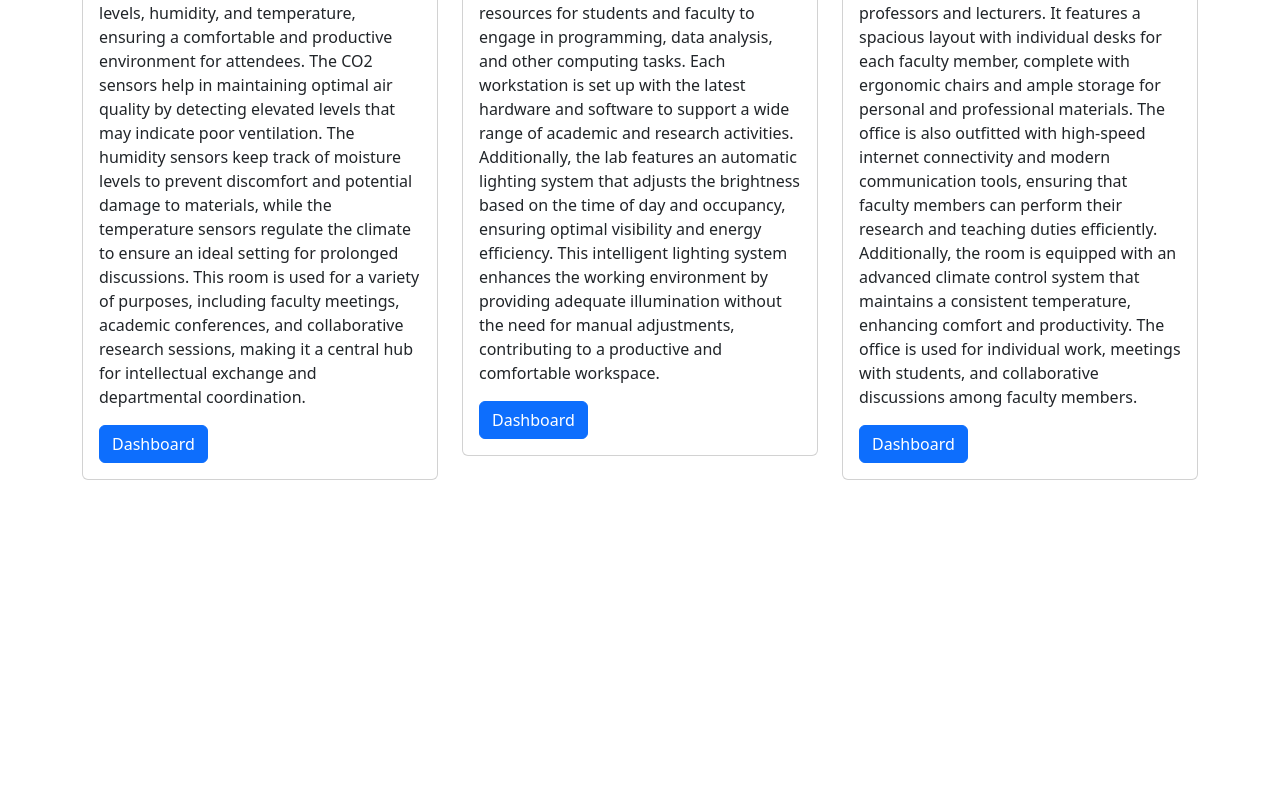
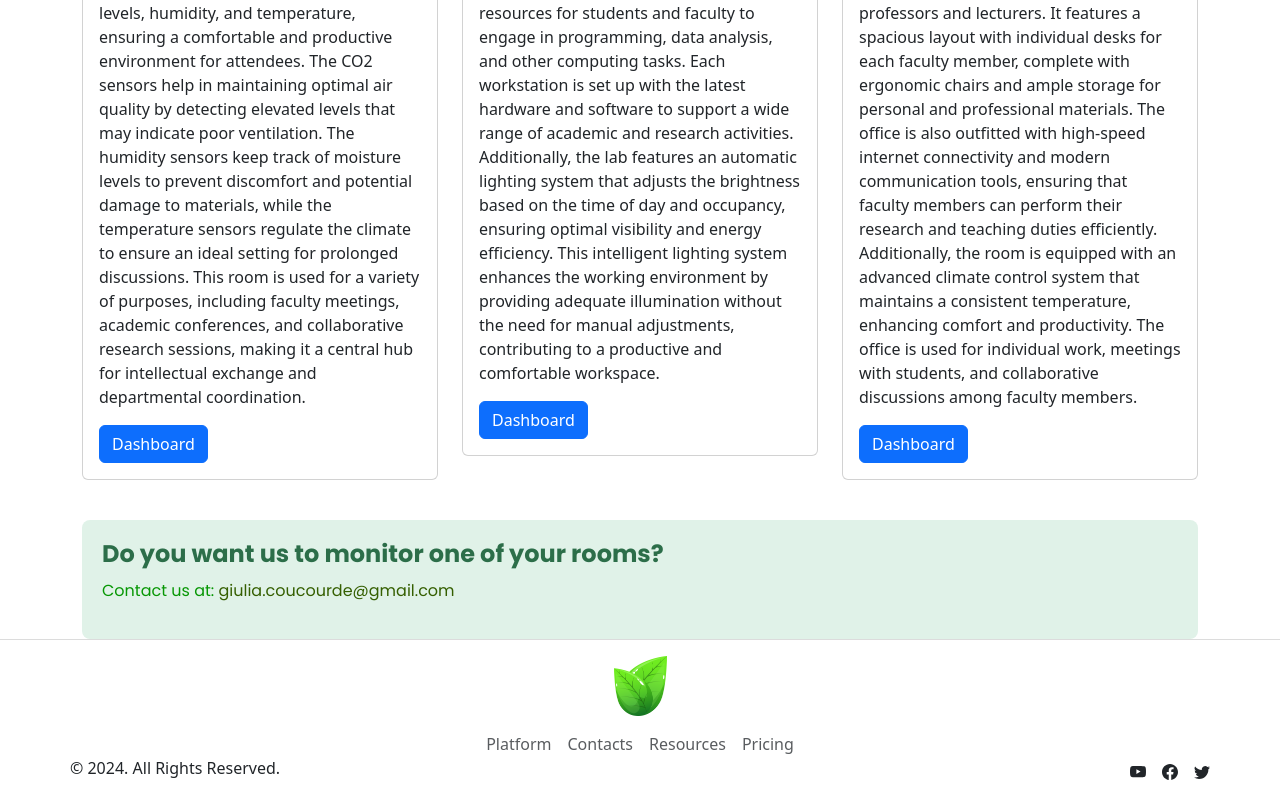
Before and after one commit to Giuliaqqrd/AIGreen, a Vue app in the folder intelligent-green/: page /room in a window 1280 px wide. Shown: the part 887-1687 px from the top of the page. Before the commit the page ends 1387 px from the top, so only its background shows below. Built offline with nearby package versions, Linux system fonts and the light colour scheme.

Commit message:
adding footer

```diff
--- a/intelligent-green/src/App.vue
+++ b/intelligent-green/src/App.vue
@@ -1,6 +1,7 @@
 <script setup>
 import { RouterLink, RouterView } from 'vue-router'
 import HeaderView from './views/HeaderView.vue';
+import Footer from './components/Footer.vue';
 
 </script>
 
@@ -10,6 +11,7 @@ import HeaderView from './views/HeaderView.vue';
   </header>
   <HeaderView />
   <RouterView />
+  <Footer />
 
 
 </template>
--- /dev/null
+++ b/intelligent-green/src/components/Footer.vue
@@ -0,0 +1,104 @@
+<template>
+    <!-- Footer 10 - Bootstrap Brain Component -->
+<footer class="py-3">
+
+<!-- Widgets - Bootstrap Brain Component -->
+<div class="py-6 py-md-8 py-xl-10">
+  <div class="container">
+    <div class="row gy-3">
+      <div class="col-12">
+        <div class="footer-logo-wrapper text-center">
+          <a href="#!">
+            <img src="@/components/images/logo.png" alt="AI-Green logo" width="53" height="60">
+          </a>
+        </div>
+      </div>
+      <div class="col-12">
+        <div class="link-wrapper">
+          <ul class="m-0 list-unstyled d-flex justify-content-center gap-3">
+            <li>
+              <a href="#!" class="link-underline-opacity-0 link-opacity-75-hover link-underline-opacity-100-hover link-offset-1 link-dark link-opacity-75 fs-7">
+                Platform
+              </a>
+            </li>
+            <li>
+              <a href="#!" class="link-underline-opacity-0 link-opacity-75-hover link-underline-opacity-100-hover link-offset-1 link-dark link-opacity-75 fs-7">
+                Contacts
+              </a>
+            </li>
+            <li>
+              <a href="#!" class="link-underline-opacity-0 link-opacity-75-hover link-underline-opacity-100-hover link-offset-1 link-dark link-opacity-75 fs-7">
+                Resources
+              </a>
+            </li>
+            <li>
+              <a href="#!" class="link-underline-opacity-0 link-opacity-75-hover link-underline-opacity-100-hover link-offset-1 link-dark link-opacity-75 fs-7">
+                Pricing
+              </a>
+            </li>
+          </ul>
+        </div>
+      </div>
+    </div>
+  </div>
+</div>
+
+<!-- Copyright - Bootstrap Brain Component -->
+<div>
+  <div class="container">
+    <div class="row gy-3 gy-sm-0 align-items-sm-center">
+      <div class="col-sm-6">
+        <div class="copyright-wrapper d-block mb-1 fs-9 text-center text-sm-start">
+          &copy; 2024. All Rights Reserved.
+        </div>
+        <div class="credit-wrapper d-block text-secondary fs-10 text-center text-sm-start">
+
+        </div>
+      </div>
+      <div class="col-sm-6">
+        <div class="social-media-wrapper">
+          <ul class="m-0 list-unstyled d-flex justify-content-center justify-content-sm-end gap-3">
+            <li>
+              <a href="#!" class="link-opacity-75-hover link-dark">
+                <svg xmlns="http://www.w3.org/2000/svg" width="16" height="16" fill="currentColor" class="bi bi-youtube" viewBox="0 0 16 16">
+                  <path d="M8.051 1.999h.089c.822.003 4.987.033 6.11.335a2.01 2.01 0 0 1 1.415 1.42c.101.38.172.883.22 1.402l.01.104.022.26.008.104c.065.914.073 1.77.074 1.957v.075c-.001.194-.01 1.108-.082 2.06l-.008.105-.009.104c-.05.572-.124 1.14-.235 1.558a2.01 2.01 0 0 1-1.415 1.42c-1.16.312-5.569.334-6.18.335h-.142c-.309 0-1.587-.006-2.927-.052l-.17-.006-.087-.004-.171-.007-.171-.007c-1.11-.049-2.167-.128-2.654-.26a2.01 2.01 0 0 1-1.415-1.419c-.111-.417-.185-.986-.235-1.558L.09 9.82l-.008-.104A31 31 0 0 1 0 7.68v-.123c.002-.215.01-.958.064-1.778l.007-.103.003-.052.008-.104.022-.26.01-.104c.048-.519.119-1.023.22-1.402a2.01 2.01 0 0 1 1.415-1.42c.487-.13 1.544-.21 2.654-.26l.17-.007.172-.006.086-.003.171-.007A100 100 0 0 1 7.858 2zM6.4 5.209v4.818l4.157-2.408z" />
+                </svg>
+              </a>
+            </li>
+            <li>
+              <a href="#!" class="link-opacity-75-hover link-dark">
+                <svg xmlns="http://www.w3.org/2000/svg" width="16" height="16" fill="currentColor" class="bi bi-facebook" viewBox="0 0 16 16">
+                  <path d="M16 8.049c0-4.446-3.582-8.05-8-8.05C3.58 0-.002 3.603-.002 8.05c0 4.017 2.926 7.347 6.75 7.951v-5.625h-2.03V8.05H6.75V6.275c0-2.017 1.195-3.131 3.022-3.131.876 0 1.791.157 1.791.157v1.98h-1.009c-.993 0-1.303.621-1.303 1.258v1.51h2.218l-.354 2.326H9.25V16c3.824-.604 6.75-3.934 6.75-7.951" />
+                </svg>
+              </a>
+            </li>
+            <li>
+              <a href="#!" class="link-opacity-75-hover link-dark">
+                <svg xmlns="http://www.w3.org/2000/svg" width="16" height="16" fill="currentColor" class="bi bi-twitter" viewBox="0 0 16 16">
+                  <path d="M5.026 15c6.038 0 9.341-5.003 9.341-9.334q.002-.211-.006-.422A6.7 6.7 0 0 0 16 3.542a6.7 6.7 0 0 1-1.889.518 3.3 3.3 0 0 0 1.447-1.817 6.5 6.5 0 0 1-2.087.793A3.286 3.286 0 0 0 7.875 6.03a9.32 9.32 0 0 1-6.767-3.429 3.29 3.29 0 0 0 1.018 4.382A3.3 3.3 0 0 1 .64 6.575v.045a3.29 3.29 0 0 0 2.632 3.218 3.2 3.2 0 0 1-.865.115 3 3 0 0 1-.614-.057 3.28 3.28 0 0 0 3.067 2.277A6.6 6.6 0 0 1 .78 13.58a6 6 0 0 1-.78-.045A9.34 9.34 0 0 0 5.026 15" />
+                </svg>
+              </a>
+            </li>
+          </ul>
+        </div>
+      </div>
+    </div>
+  </div>
+</div>
+
+</footer>
+</template>
+<style scoped>
+footer {
+  border-top: 1px solid #dcdcdc; /* Colore grigio chiaro per la linea */
+}
+
+/* Puoi anche aggiungere altri stili se necessario per il footer */
+footer .container {
+  padding: 0;
+}
+
+footer .row {
+  margin-bottom: 0;
+}
+</style>
--- a/intelligent-green/src/views/RoomView.vue
+++ b/intelligent-green/src/views/RoomView.vue
@@ -5,6 +5,12 @@
         <div class="col-md-4" v-for="room in rooms" :key="room.id">
           <RoomCard :room="room" />
         </div>
+      </div>
+      <div class="contact-section">
+      <h2 class="contact-title">Do you want us to monitor one of your rooms?</h2>
+      <p class="contact-description">
+        Contact us at: <a href="mailto:giulia.coucourde@gmail.com" class="contact-email">giulia.coucourde@gmail.com</a>
+      </p>
     </div>
     </div>
   </template>
@@ -27,14 +33,48 @@
 
   <style scoped>
 @import url('https://fonts.googleapis.com/css2?family=Poppins:wght@400;700&display=swap');
+
 .container {
   margin-top: 20px;
 }
+
 .brand-text {
   font-family: 'Poppins', sans-serif;
   font-weight: 700;
   font-size: 2rem;
-  color: #095c0d; /* Colore verde che richiama la natura */
+  color: #28a745; /* Colore verde che richiama la natura */
   margin-left: 0.5rem;
 }
+
+/* Stili per la sezione di contatto */
+.contact-section {
+  background-color: #e0f2e8; /* Colore verde chiaro per uno stile ecologico */
+  border-radius: 8px;
+  padding: 20px;
+  margin-top: 20px;
+}
+
+.contact-title {
+  font-family: 'Poppins', sans-serif;
+  font-weight: 700;
+  font-size: 1.5rem;
+  color: #2c6e49; /* Colore verde scuro per contrasto */
+  margin-bottom: 10px;
+}
+
+.contact-description {
+  font-family: 'Poppins', sans-serif;
+  font-weight: 400;
+  font-size: 1rem;
+  color: #079704;
+}
+
+.contact-email {
+  color: #355f01; /* Colore verde acqua per il link */
+  text-decoration: none;
+}
+
+.contact-email:hover {
+  text-decoration: underline;
+}
 </style>
```
Lines whose indentation alone changed are shown as unchanged.
